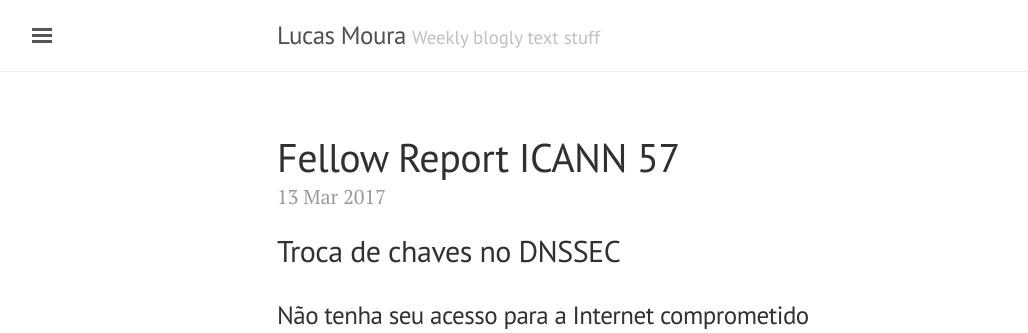
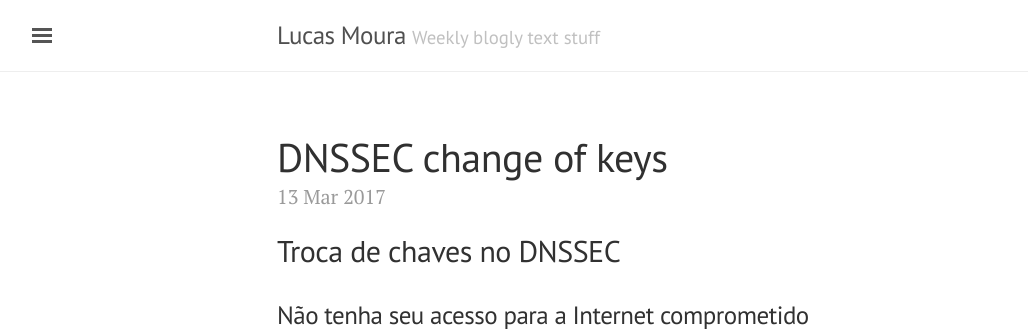
Before and after one commit to mourackb/moura.github.io, a Jekyll site: the page built from _posts/2017-03-13-DNSSEC-change-of-keys.md, in a window 1280 px wide. Shown: the top 333 px of the page, without its empty margins (3-1031 px from the left). Built offline with Jekyll 4.4.1, drawn with Linux system fonts in a browser that asks for light colours.

Commit message:
Update 2017-03-13-DNSSEC-change-of-keys.md
chang eon post title

```diff
--- a/_posts/2017-03-13-DNSSEC-change-of-keys.md
+++ b/_posts/2017-03-13-DNSSEC-change-of-keys.md
@@ -1,6 +1,6 @@
 ---
 layout: post
-title: Fellow Report ICANN 57
+title: DNSSEC change of keys
 ---
 
 ## Troca de chaves no DNSSEC
```
